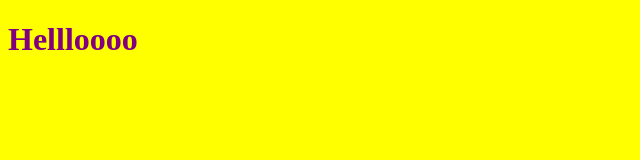
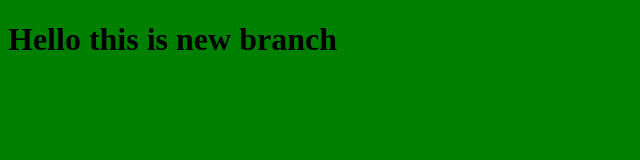
Before and after one commit to MiladnserSB/myproj, a plain HTML site: page index.html in a window 1280 px wide. Shown: the whole page, without its empty margins (0-640 px from the left). Drawn offline with Linux system fonts and the light colour scheme.

Commit message:
Changing style and title

```diff
--- a/index.html
+++ b/index.html
@@ -7,7 +7,7 @@
     <link rel="stylesheet" href="style.css">
 </head>
 <body>
-    <h1>Hellloooo</h1>
+    <h1>Hello this is new branch</h1>
     <Script src ='app.js'></Script>
 </body>
 </html>
--- a/style.css
+++ b/style.css
@@ -1,6 +1,6 @@
 h1{
-    color: purple;
+    color: black;
 }
 body{
-    background-color: yellow;
+    background-color: green;
 }
```
